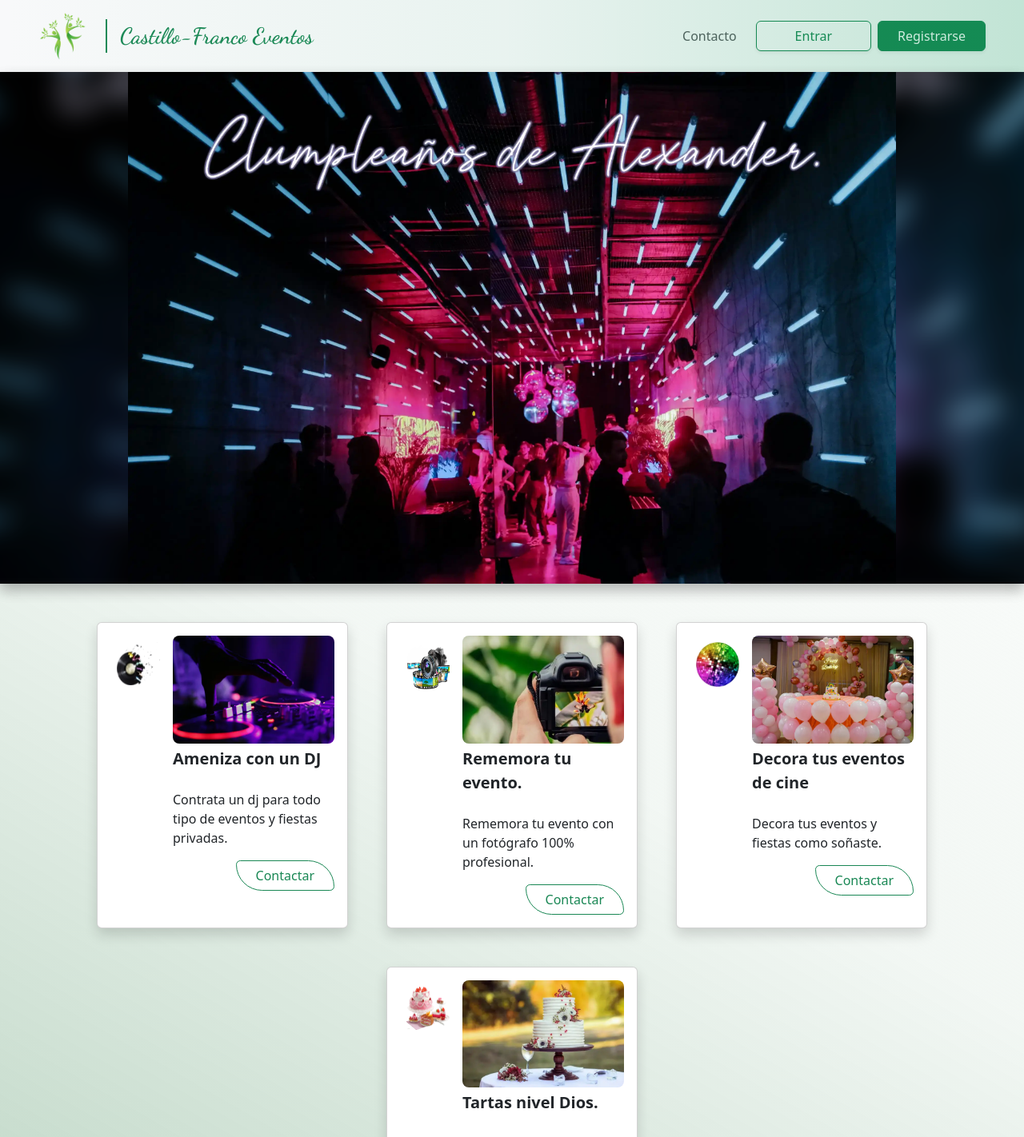
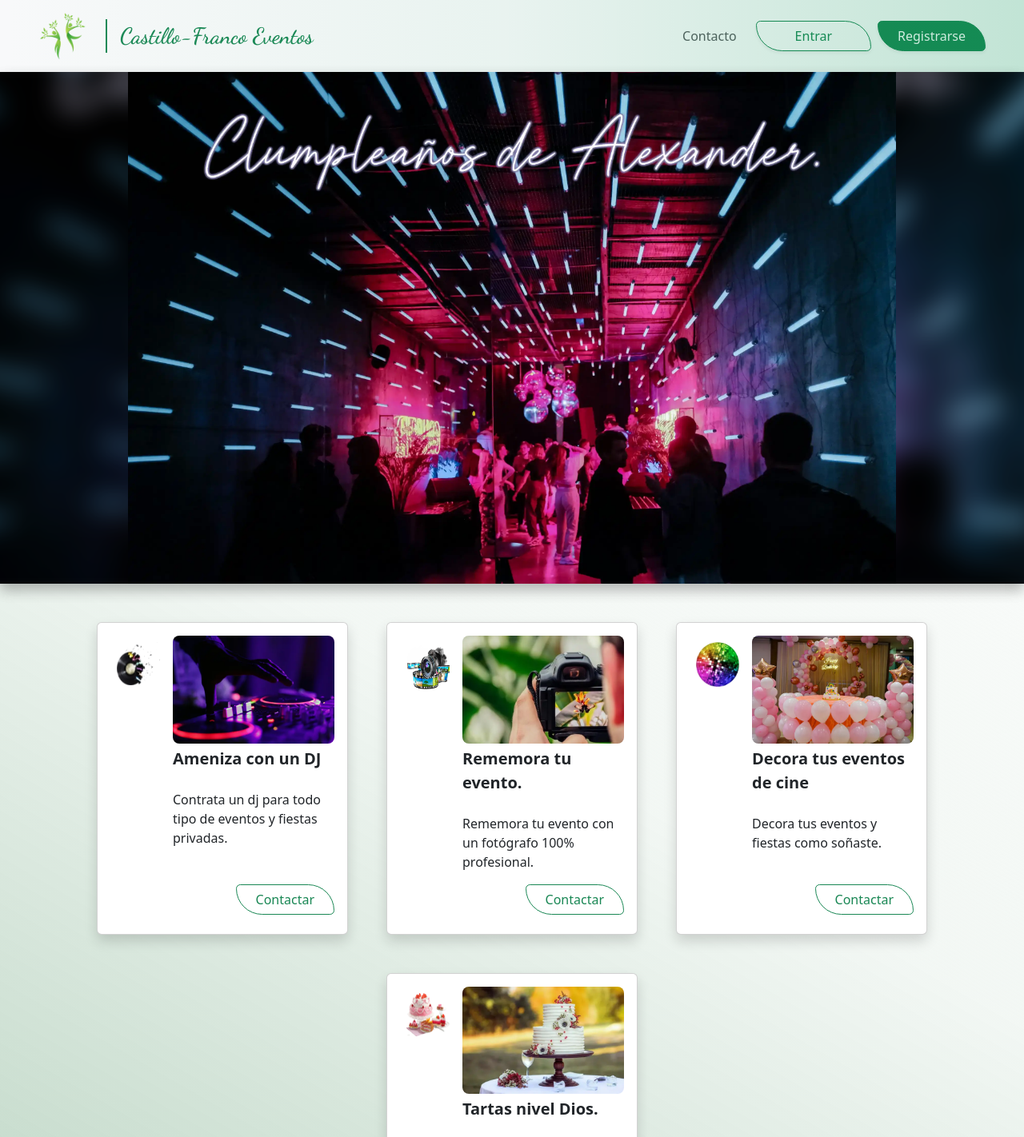
Before and after one commit to e-duarditoDev/Reto_AppReservas, an Angular app in the folder FrontEnd/: page / in a window 1280 px wide. Shown: the top 1422 px of the page at 80% size. Built offline with nearby package versions, Linux system fonts and the light colour scheme; no server answers.

Commit message:
Ref: Se agnaden rutas a componentes.

```diff
--- a/FrontEnd/src/app/components/footer/footer.html
+++ b/FrontEnd/src/app/components/footer/footer.html
@@ -104,7 +104,7 @@
 
                         <div class="d-flex flex-column">
                             <nav class="d-flex">
-                                <a href="#" routerLink="/contacto"
+                                <a routerLink="/registro"
                                     class="nav-link-soft text-decoration-none text-muted fw-medium position-relative">Registrate</a>
                             </nav>
                         </div>
@@ -116,7 +116,7 @@
                         <div class="d-flex flex-column">
 
                             <nav class="d-flex">
-                                <a href="#" routerLink="/contacto"
+                                <a routerLink="/login"
                                     class="nav-link-soft text-decoration-none text-muted fw-medium position-relative">Accede</a>
                             </nav>
                         </div>
--- a/FrontEnd/src/app/components/footer/footer.ts
+++ b/FrontEnd/src/app/components/footer/footer.ts
@@ -1,8 +1,9 @@
 import { Component } from '@angular/core';
+import { RouterModule } from '@angular/router';
 
 @Component({
   selector: 'app-footer',
-  imports: [],
+  imports: [RouterModule],
   templateUrl: './footer.html',
   styleUrl: './footer.css',
 })
--- a/FrontEnd/src/app/components/header/header.css
+++ b/FrontEnd/src/app/components/header/header.css
@@ -77,3 +77,7 @@
   font-weight: 600;
   font-style: normal;
 }
+
+.custom-rounded{
+    border-radius: 6px 36px 6px 36px;
+}
--- a/FrontEnd/src/app/components/header/header.html
+++ b/FrontEnd/src/app/components/header/header.html
@@ -16,11 +16,11 @@
 
         <div class="d-flex justify-content-center gap-2">
 
-            <a routerLink="/login" class="btn btn-outline-success px-5 shadow-sm">
+            <a routerLink="/login" class="btn btn-outline-success px-5 shadow-sm custom-rounded">
                 Entrar
             </a>
 
-            <a routerLink="/registro" class="btn btn-success shadow-sm px-4">
+            <a routerLink="/registro" class="btn btn-success shadow-sm px-4 custom-rounded">
                 Registrarse
             </a>
         </div>
--- a/FrontEnd/src/app/components/tarjeta-sercvicios-home/tarjeta-sercvicios-home.html
+++ b/FrontEnd/src/app/components/tarjeta-sercvicios-home/tarjeta-sercvicios-home.html
@@ -17,7 +17,7 @@
         </div>
     </div>
 
-    <div class="d-flex justify-content-end">
+    <div class="d-flex justify-content-end mb-2 mt-auto">
         <button type="button" class="btn btn-outline-success custom-rounded px-4">Contactar</button>
     </div>
 
--- a/FrontEnd/src/app/paginas/public/login/login.ts
+++ b/FrontEnd/src/app/paginas/public/login/login.ts
@@ -1,6 +1,5 @@
 import { Component } from '@angular/core';
 import { FormsModule } from '@angular/forms';
-import { CommonModule } from '@angular/common';
 import { RouterModule } from '@angular/router';
 
 @Component({
```
